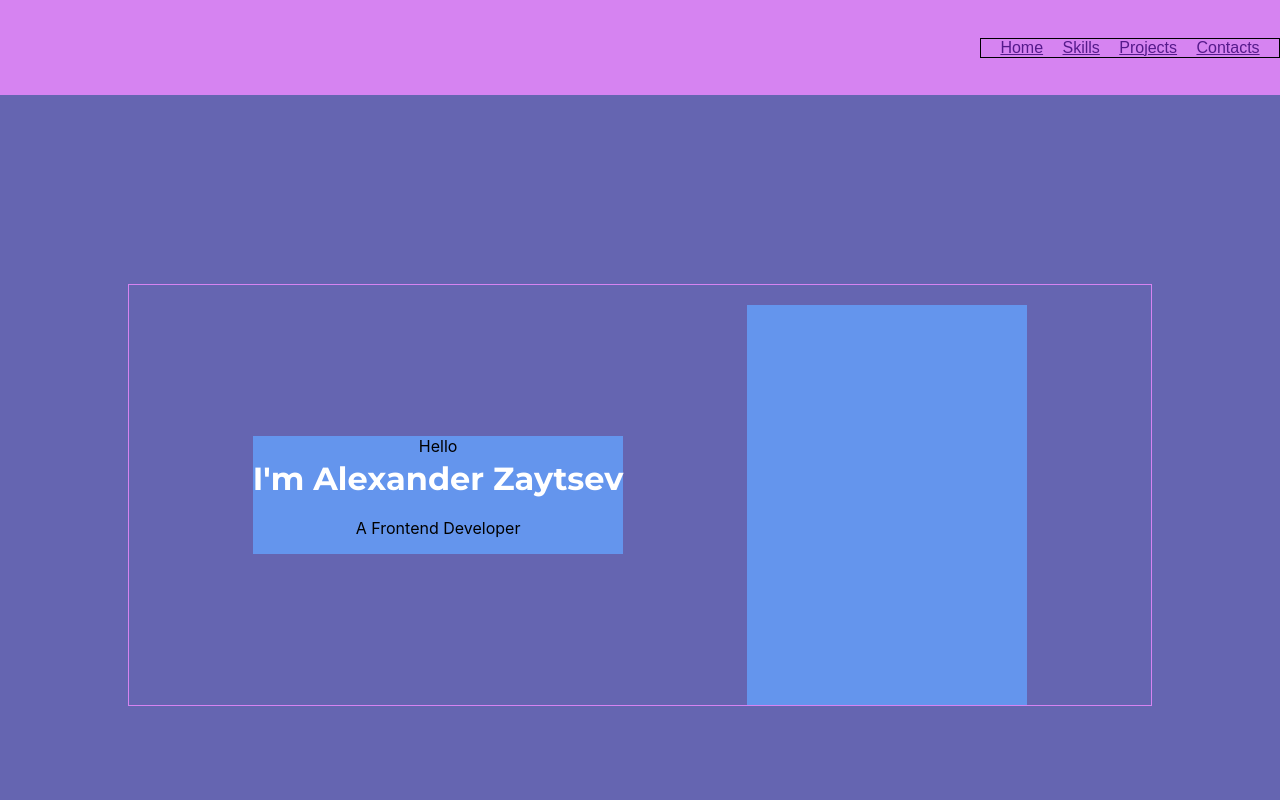
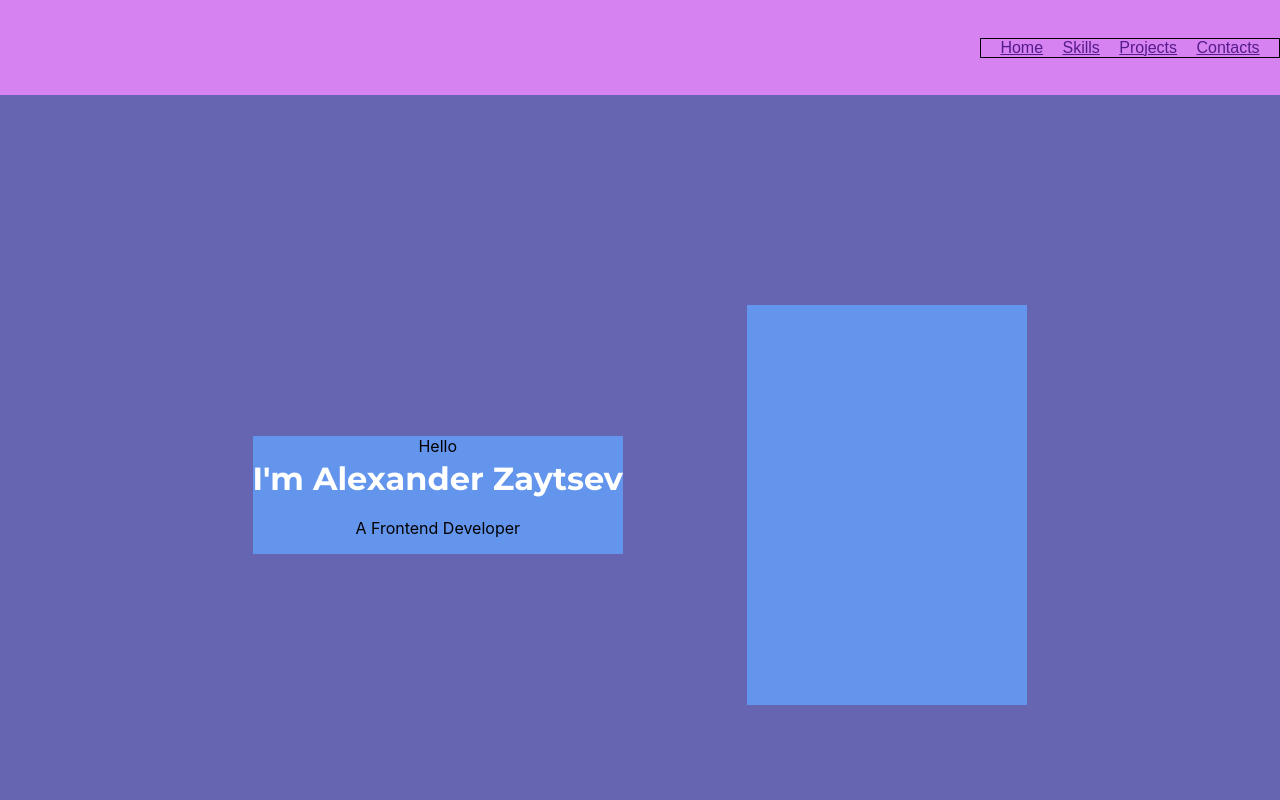
Before and after one commit to Zitz59/portfolio1, a React (Create React App) app: page / in a window 1280 px wide. Shown: the top 800 px of the page. Built offline with nearby package versions, Linux system fonts and the light colour scheme.

Commit message:
refactor: delete border

```diff
--- a/src/common/styles/Container.module.css
+++ b/src/common/styles/Container.module.css
@@ -5,6 +5,5 @@
     justify-content: space-evenly;
     height: 100%;
     width: 80%;
-    border: #d683f1 1px solid;
     margin: 0 auto;
 }
```
